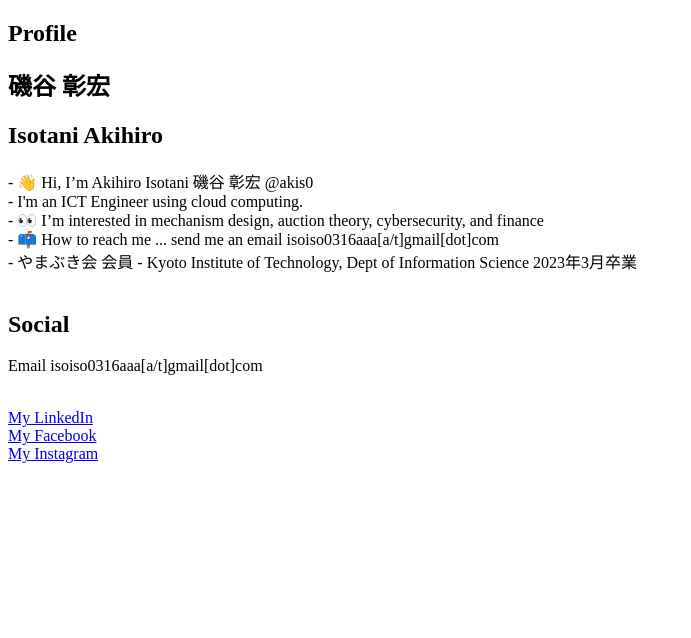
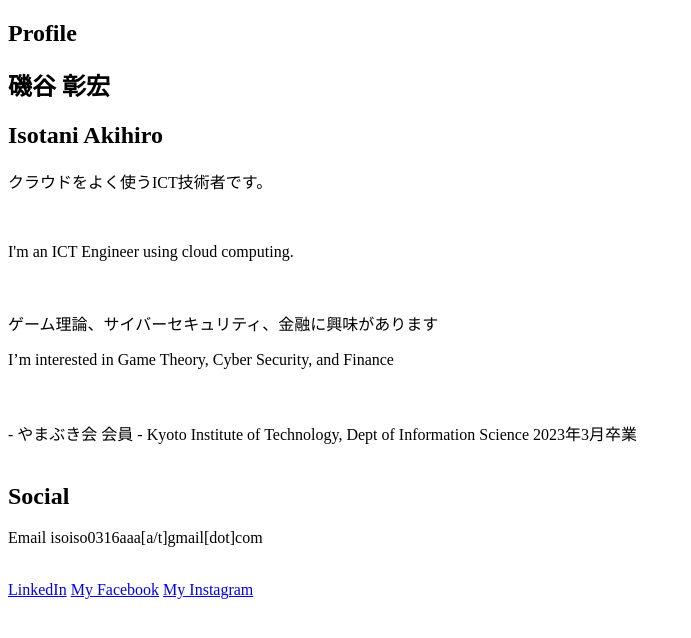
Before and after one commit to akis0/akis0.github.io, a plain HTML site: page index.html in a window 1280 px wide. Shown: the whole page, without its empty margins (0-691 px from the left). Drawn offline with Linux system fonts and the light colour scheme.

Commit message:
Update index.html

```diff
--- a/index.html
+++ b/index.html
@@ -4,20 +4,18 @@
  <h2> Profile </h2>
  <h2>磯谷 彰宏 </h2>
  <h2>Isotani Akihiro</h2>
-
-
-- 👋 Hi, I’m Akihiro Isotani 磯谷 彰宏 @akis0 <br>
-- I'm an ICT Engineer using cloud computing. <br>
-- 👀 I’m interested in mechanism design, auction theory, cybersecurity, and finance<br>
-<!---- 🌱 I’m currently learning--->
-- 📫 How to reach me ... send me an email isoiso0316aaa[a/t]gmail[dot]com<br>
+<p>クラウドをよく使うICT技術者です。</p><br>
+<p>I'm an ICT Engineer using cloud computing.</p><br>
+ <p>ゲーム理論、サイバーセキュリティ、金融に興味があります</p>
+ <p>I’m interested in Game Theory, Cyber Security, and Finance</p><br>
+<br>
 - やまぶき会 会員
 - Kyoto Institute of Technology, Dept of Information Science 2023年3月卒業<br>
   <br>
  <h2> Social </h2>
  <p>Email isoiso0316aaa[a/t]gmail[dot]com</p><br>
- <a href ="https://www.linkedin.com/in/akihiro-isotani-436771209">My LinkedIn</a> <br>
- <a href ="https://www.facebook.com/akihiro.isotani">My Facebook</a> <br>
+ <a href ="https://www.linkedin.com/in/akihiro-isotani-436771209">LinkedIn</a>
+ <a href ="https://www.facebook.com/akihiro.isotani">My Facebook</a>
  <a href ="https://instagram.com/akinyate?igshid=NGExMmI2YTkyZg==">My Instagram</a> <br>
 
 </body>
```
